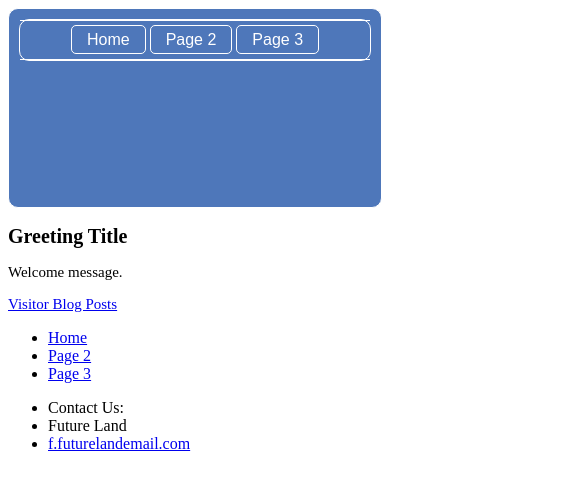
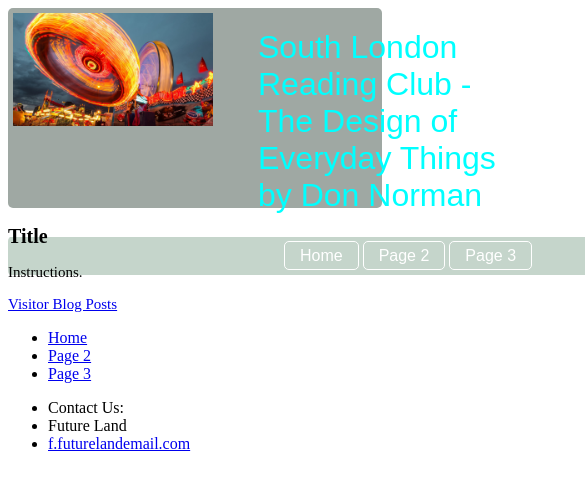
Before and after one commit to cerrmor/CM1040_WebDevelopment, a plain HTML site: page page2.html in a window 390 px wide. Shown: the top 490 px of the page, 585 px wide, since content can reach past the window. Drawn offline with Linux system fonts and the light colour scheme.

Commit message:
Page 2 Changes
Added responsive menu,
Added Logo

```diff
--- a/StyleSheet/style.css
+++ b/StyleSheet/style.css
@@ -1,15 +1,23 @@
 /*Common CSS-------------------------------------*/
+
+/*
+    Matte Color Palette:
+    1: #c5d5cb
+    2: #9fa8a3
+    3: #e3e0cf
+    4: #fff
+*/
 
 * {
     box-sizing: border-box;
 }
 
-body{
+body {
     background: white;
     height: 100%;
 }
 
-h1{
+h1 {
     font-family: Arial, Helvetica, sans-serif;
     font-style: normal;
     font-variant: normal;
@@ -18,63 +26,67 @@ h1{
     color: white;
 }
 
-h2{
+h2 {
     font-family: 'Times New Roman', Times, serif;
     font-style: normal;
     font-variant: normal;
     font-weight: bold;
-    font-size: 20px;;
+    font-size: 20px;
+    ;
     color: black;
 }
 
-h3{
+h3 {
     font-family: 'Times New Roman', Times, serif;
     font-style: normal;
     font-variant: normal;
     font-weight: bold;
-    font-size: 17px;;
+    font-size: 17px;
+    ;
     color: black;
 }
 
-p{
+p {
     font-family: 'Times New Roman', Times, serif;
     font-style: normal;
     font-variant: normal;
     font-weight: normal;
-    font-size: 15px;;
+    font-size: 15px;
+    ;
     color: black;
 }
 
 /*Nav CSS-------------------------------------------*/
 
-nav { grid-area: nav; }
+nav {
+    grid-area: nav;
+    min-width: 800px;
+}
 
-nav{
-    background:rgba(78, 119, 186, 255);
-    border-radius: 10px;
-    border: 1px solid white;
-    text-align:center;
-    width:100%;
-
-
+nav {
+    background: #c5d5cb;
+    border-radius: 5px;
+    text-align: center;
+    width: 100%;
 
 }
 
-nav ol{
-    border:1px solid white;
-    border-width:1px 0;
-    list-style:none;
-    margin:0;
-    padding:0;
-    text-align:center;
+nav ol {
+    border: 1px solid white;
+    border-width: 1px 0;
+    list-style: none;
+    margin: 0;
+    padding: 0;
+    text-align: center;
 
 }
 
-nav li{
-    display:inline;
+nav li {
+    display: inline;
     border: 1px solid white;
-    border-radius: 5px;;
-    padding:5px;
+    border-radius: 5px;
+    ;
+    padding: 5px;
 
 
 }
@@ -86,9 +98,9 @@ nav li a {
     font-variant: normal;
     font-weight: normal;
     font-size: 1em;
-    color:hsl(0,0%,255%);
-    display:inline-block;
-    padding:10px;
+    color: hsl(0, 0%, 255%);
+    display: inline-block;
+    padding: 10px;
 
 
 
@@ -96,31 +108,68 @@ nav li a {
 
 /*Header CSS---------------------------------------*/
 
-header { grid-area: header; }
-
-header{
-    background:rgba(78, 119, 186, 255);
-    border-radius: 10px;;
-    border: 1px solid white;
-    text-align: center;
-    width:100%;
-    height:200px;
-    padding: 10px;
-
-
-
+header {
+    grid-area: header;
 }
 
-header h1{
-
+header {
+    background: #9fa8a3;
+    border-radius: 5px;
+    width: 100%;
+    height: 200px;
 }
 
-header object{
+#logo {
+    text-align: left;
+    width: 200px;
+}
 
+#pageTitle {
+    color: aqua;
+    text-align: left;
 }
+
+header h1 {}
+
+header object {}
 
 /*Index.html CSS------------------------------------*/
 
-/*Page1.html CSS------------------------------------*/
+/*Page2.html CSS------------------------------------*/
 
-/*Page2.html CSS------------------------------------*/
+/* Responsive layout - makes the three columns stack on top of each other instead of next to each other */
+
+/* Three image containers (use 25% for four, and 50% for two, etc) */
+.column {
+
+    width: 50%;
+    padding: 5px;
+    min-width: 250px;
+}
+
+/* Clear floats after image containers */
+.row::after {
+    content: "";
+    clear: both;
+    display: table;
+}
+
+
+.row {
+    display: flex;
+    width: 75%;
+    min-width: 250px;
+}
+
+.column {
+    flex: 50%;
+    padding: 5px;
+}
+
+@media screen and (max-width: 6000px) {
+    .column {
+        width: 100%;
+    }
+}
+
+/*Page3.html CSS------------------------------------*/
--- a/page2.html
+++ b/page2.html
@@ -1,5 +1,5 @@
 <!DOCTYPE html>
-<html lang= "en">
+<html lang="en">
 
 <!-- Meta data -->
 
@@ -16,6 +16,17 @@
 
 <body>
     <header>
+
+        <div class="row">
+            <div class="column">
+                <img id="logo" src="img/blur.jpg" alt="orBook1 Icon">
+            </div>
+            <div class="row">
+                <h1 id="pageTitle">South London Reading Club - The Design of Everyday Things by Don Norman</h1>
+            </div>
+
+        </div>
+
         <nav>
             <ol>
                 <li><a href="index.html">Home</a></li>
@@ -25,9 +36,9 @@
         </nav>
     </header>
 
-    <div id = "welcomeGreeting">
-        <h2>Greeting Title</h2>
-        <p>Welcome message.</p>
+    <div id="welcomeGreeting">
+        <h2>Title</h2>
+        <p>Instructions.</p>
     </div>
 
 </body>
```
Lines whose indentation alone changed are shown as unchanged.
